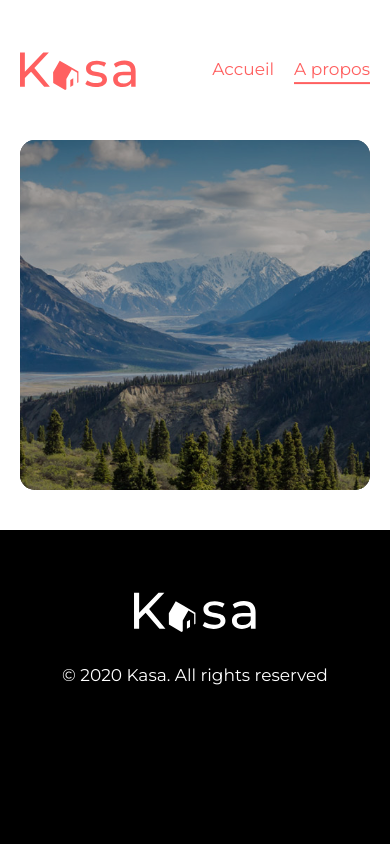
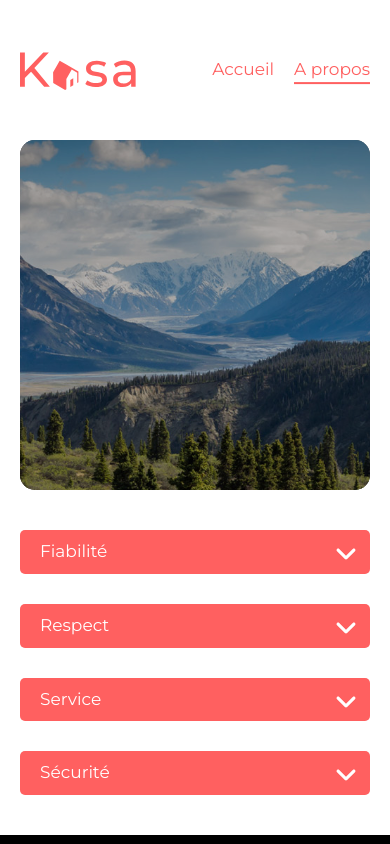
Before and after one commit to cypl/projet11, a React (Create React App) app: page /a-propos in a window 390 px wide. Shown: the top 844 px of the page. Built offline with nearby package versions, Linux system fonts and the light colour scheme.

Commit message:
add Collapse component and About page datas JSON

```diff
--- /dev/null
+++ b/public/data/about.json
@@ -0,0 +1,22 @@
+[
+  {
+    "id": 1,
+    "title": "Fiabilité",
+    "content": "Les annonces postées sur Kasa garantissent une fiabilité totale. Les photos sont conformes aux logements, et toutes les informations sont régulièrement vérifiées  par nos équipes."
+  },
+  {
+    "id": 2,
+    "title": "Respect",
+    "content": "La bienveillance fait partie des valeurs fondatrices de Kasa. Tout comportement discriminatoire ou de perturbation du voisinage entraînera une exclusion de notre plateforme."
+  },
+  {
+    "id": 3,
+    "title": "Service",
+    "content": "Nos équipes se tiennent à votre disposition pour vous fournir une expérience parfaite. N'hésitez pas à nous contacter si vous avez la moindre question."
+  },
+  {
+    "id": 4,
+    "title": "Sécurité",
+    "content": "La sécurité est la priorité de Kasa. Aussi bien pour nos hôtes que pour les voyageurs, chaque logement correspond aux critères de sécurité établis par nos services. En laissant une note aussi bien à l'hôte qu'au locataire, cela permet à nos équipes de vérifier que les standards sont bien respectés. Nous organisons également des ateliers sur la sécurité domestique pour nos hôtes."
+  }
+]
--- a/src/app.css
+++ b/src/app.css
@@ -6,3 +6,4 @@
 @import './styles/banner.css';
 @import './styles/message404.css';
 @import './styles/cards.css';
+@import './styles/about.css';
--- /dev/null
+++ b/src/components/collapse/Collapse.js
@@ -0,0 +1,34 @@
+import { useState } from 'react'
+
+function Collapse({ title, contentSingle, contentList }) {
+  let [open, setOpen] = useState(false)
+  function openCollapse() {
+    open ? setOpen(false) : setOpen(true)
+  }
+  const isContentSingle = contentSingle
+  const isContentList = contentList
+
+  return (
+    <article className={open ? 'collapse active' : 'collapse'}>
+      <div className="collapse_title" onClick={openCollapse}>
+        <p>{title}</p>
+      </div>
+      <div className="collapse_content">
+        {/* Dans le cas où on affiche un seul paragraphe */}
+        {isContentSingle ? <p>{contentSingle}</p> : ''}
+        {/* Dans le cas où on affiche une liste d'éléments */}
+        {isContentList ? (
+          <ul>
+            {contentList.map((item, index) => (
+              <li key={index}>{item}</li>
+            ))}
+          </ul>
+        ) : (
+          ''
+        )}
+      </div>
+    </article>
+  )
+}
+
+export default Collapse
--- a/src/pages/About.js
+++ b/src/pages/About.js
@@ -1,12 +1,37 @@
+import { useEffect, useState } from 'react'
 import Header from '../components/Header'
 import Footer from '../components/Footer'
 import Banner from '../components/Banner'
+import Collapse from '../components/collapse/Collapse'
 
 function About() {
+  const [data, setData] = useState([])
+
+  useEffect(() => {
+    fetch('./data/about.json')
+      .then((r) => r.json())
+      .then((d) => {
+        setData(d)
+      })
+  }, [])
+
   return (
     <div>
       <Header />
       <Banner srcImage="/assets/banner_about.jpg" />
+      <section className="section_about">
+        <div className="content_width">
+          <div className="content_about">
+            {data.map((aboutItem) => (
+              <Collapse
+                key={aboutItem.id}
+                title={aboutItem.title}
+                contentSingle={aboutItem.content}
+              />
+            ))}
+          </div>
+        </div>
+      </section>
       <Footer />
     </div>
   )
--- /dev/null
+++ b/src/styles/about.css
@@ -0,0 +1,57 @@
+.section_about {
+  background-color: var(--light);
+  padding-bottom: 40px;
+}
+.content_about {
+  width: 80%;
+  margin: auto;
+}
+.collapse {
+  background-color: var(--soft);
+  margin-bottom: 30px;
+  border-radius: 5px;
+  overflow: hidden;
+}
+.collapse:last-child {
+  margin-bottom: 0px;
+}
+.collapse_title {
+  padding: 10px 45px 10px 20px;
+  background-color: var(--kasa);
+  cursor: pointer;
+  position: relative;
+}
+.collapse_title::before {
+  content: '';
+  position: absolute;
+  right: 13px;
+  height: 22px;
+  width: 22px;
+  top: 13px;
+  background-image: url('icon_collapse.svg');
+}
+.collapse.active .collapse_title::before {
+  transform: rotate(180deg);
+}
+.collapse_title p {
+  color: var(--light);
+}
+.collapse_content {
+  padding: 20px;
+  display: none;
+}
+.collapse.active .collapse_content {
+  display: block;
+}
+@media only screen and (min-width: 0px) and (max-width: 768px) {
+  .content_about {
+    width: 100%;
+    margin: auto;
+  }
+  .collapse_title p {
+    font-size: 17px;
+  }
+  .collapse_content p {
+    font-size: 17px;
+  }
+}
--- a/src/styles/base.css
+++ b/src/styles/base.css
@@ -3,8 +3,6 @@
   --soft: #f6f6f6;
   --dark: #000000;
   --light: #ffffff;
-}
-html {
 }
 body {
   padding: 0;
```
Also changed, not shown: src/styles/icon_collapse.svg (added).
